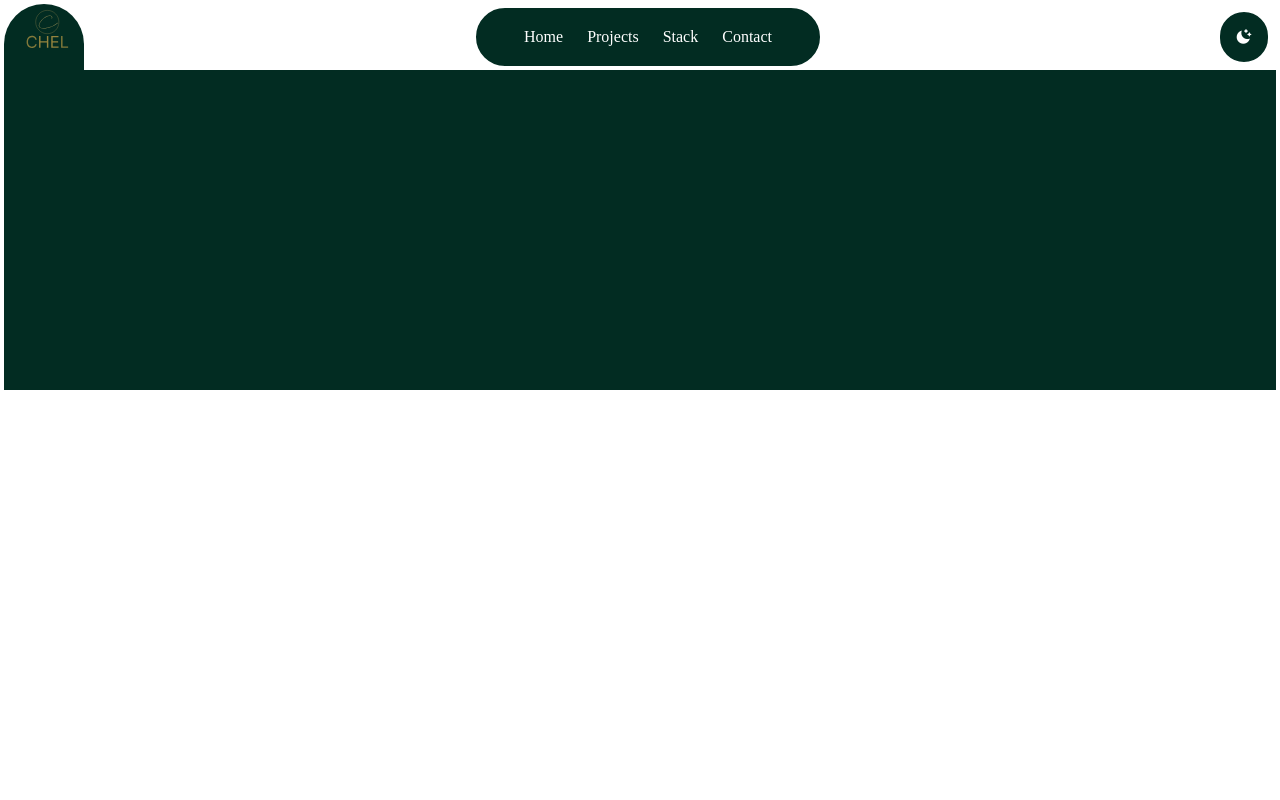
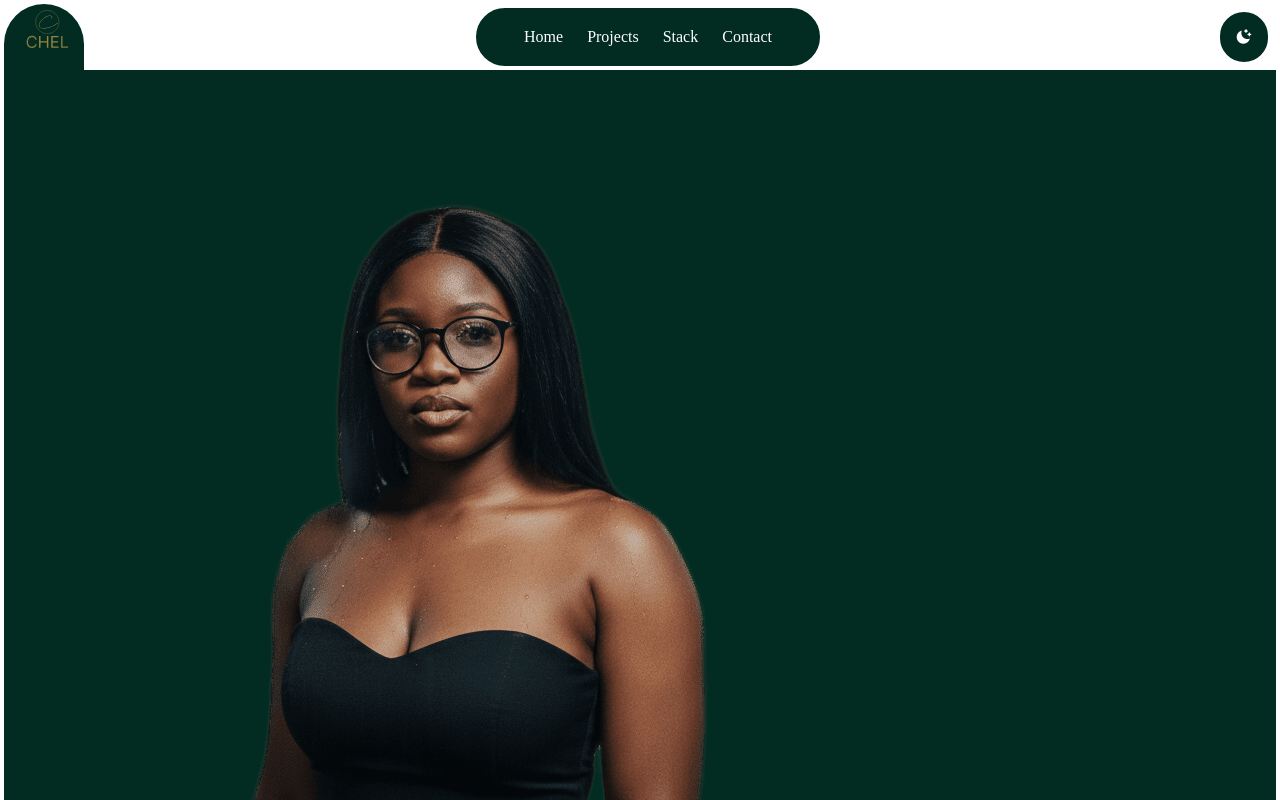
Before and after one commit to Lovethrech/my-main-portfolio, a Vue app: page / in a window 1280 px wide. Shown: the top 800 px of the page. Built offline with nearby package versions, Linux system fonts and the light colour scheme.

Commit message:
working on the header components and possible sub files.

```diff
--- a/src/components/hero/HeroCtn.vue
+++ b/src/components/hero/HeroCtn.vue
@@ -1,6 +1,10 @@
+<script setup>
+import HeroUserProfileImage from './HeroUserProfileImage.vue';
+</script>
+
 <template>
     <section class="hero-ctn">
-
+        <HeroUserProfileImage/>
     </section>
 </template>
 
--- a/src/components/hero/HeroUserProfileImage.vue
+++ b/src/components/hero/HeroUserProfileImage.vue
@@ -1,5 +1,5 @@
 <template>
     <div class="hero-user-profile-image-ctn">
-
+        <img src="/public/userProfile.png" alt="Lovethrech Image">
     </div>
 </template>
```
